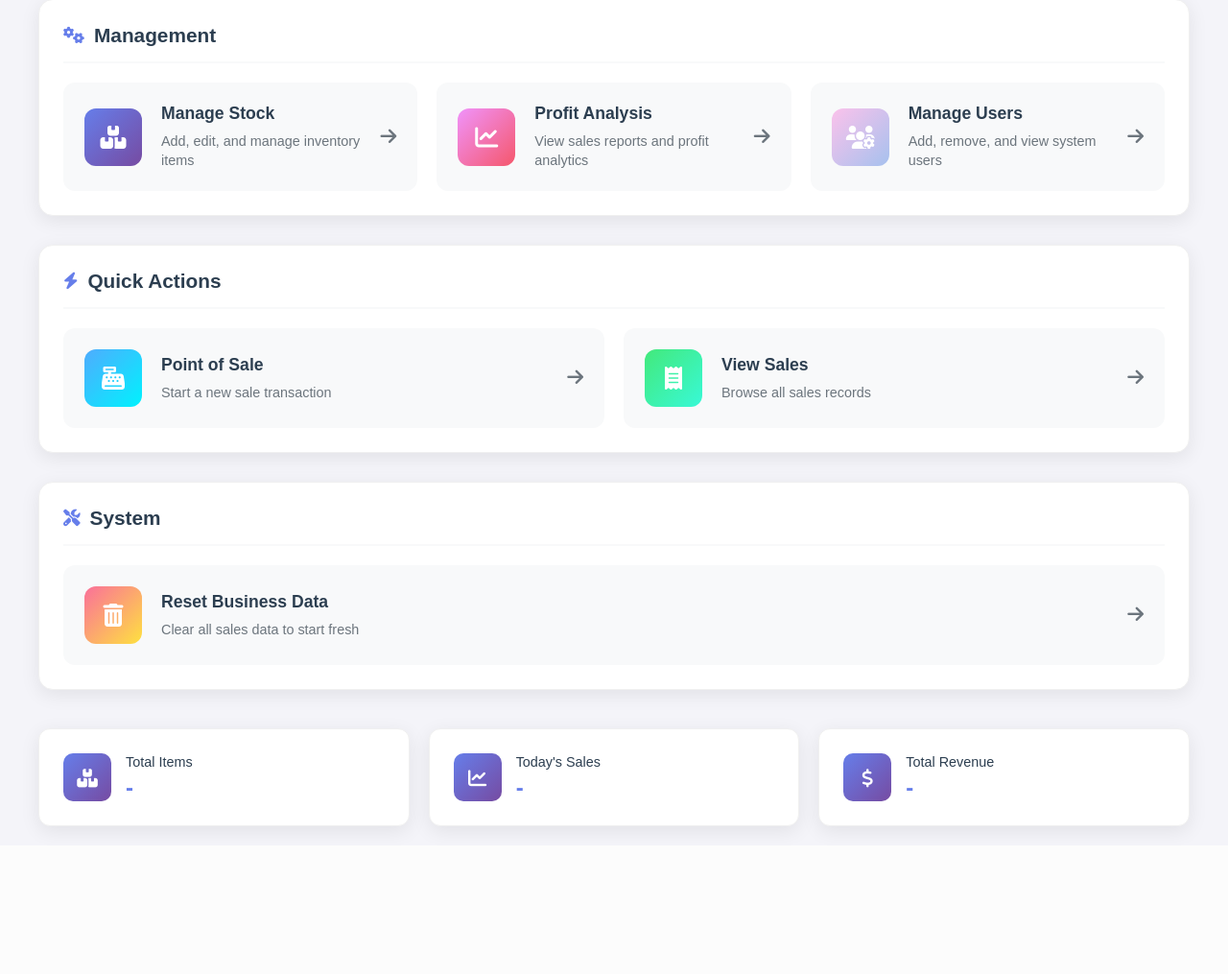
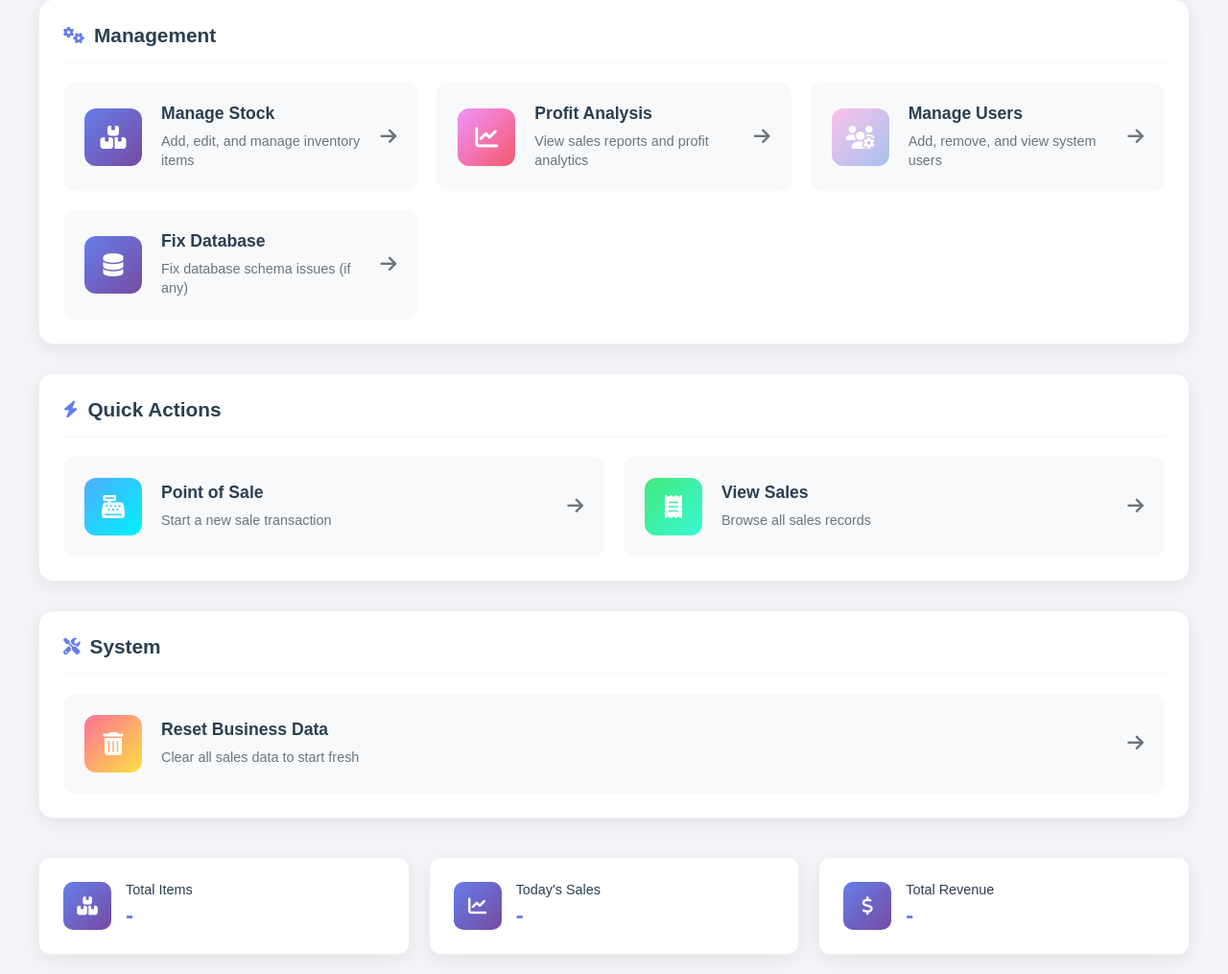
Before and after one commit to kimthedrew/s5-stock-management-system, a Flask app: page /admin/dashboard in a window 1280 px wide. Shown: the part 309-1324 px from the top of the page at 96% size. Before the commit the page ends 1182 px from the top, so only its background shows below. Run offline with Flask 3, Linux system fonts and the light colour scheme; the visitor is signed in with stand-in values (Sample User, id 1); some libraries are stand-ins or nearby versions.

Commit message:
Add manual database fix endpoint accessible from admin dashboard

```diff
--- a/app.py
+++ b/app.py
@@ -774,6 +774,65 @@ def manage_users():
     users = User.query.filter(User.username != 'admin@example.com').all()
     return render_template('admin/users.html', users=users)
 
+@app.route('/admin/fix-database', methods=['GET'])
+def fix_database():
+    """Manual endpoint to fix database schema issues."""
+    if 'user_id' not in session or session['role'] != 'admin':
+        return redirect(url_for('login'))
+
+    try:
+        import psycopg2
+        from urllib.parse import urlparse
+        import os
+
+        database_url = os.environ.get('DATABASE_URL')
+        if not database_url:
+            flash('DATABASE_URL not found', 'error')
+            return redirect(url_for('admin_dashboard'))
+
+        # Parse DATABASE_URL
+        url = urlparse(database_url)
+
+        # Connect to PostgreSQL
+        conn = psycopg2.connect(
+            host=url.hostname,
+            port=url.port,
+            database=url.path[1:],
+            user=url.username,
+            password=url.password,
+            sslmode='require'
+        )
+
+        cur = conn.cursor()
+
+        # Check current column type
+        cur.execute("""
+            SELECT data_type, character_maximum_length
+            FROM information_schema.columns
+            WHERE table_name = 'user' AND column_name = 'password'
+        """)
+
+        result = cur.fetchone()
+        if result:
+            current_type, max_length = result
+            flash(f'Current password column: {current_type}({max_length})', 'info')
+
+            if max_length and max_length < 255:
+                # Alter the column
+                cur.execute('ALTER TABLE "user" ALTER COLUMN password TYPE VARCHAR(255);')
+                conn.commit()
+                flash('✅ Password column successfully expanded to 255 characters!', 'success')
+            else:
+                flash('✅ Password column is already large enough!', 'success')
+
+        cur.close()
+        conn.close()
+
+    except Exception as e:
+        flash(f'❌ Error: {str(e)}', 'error')
+
+    return redirect(url_for('admin_dashboard'))
+
 @app.route('/admin/users/add', methods=['GET', 'POST'])
 def add_user():
     """Add a new user"""
--- a/templates/admin/dashboard.html
+++ b/templates/admin/dashboard.html
@@ -45,6 +45,19 @@
                     <div class="card-content">
                         <h4>Manage Users</h4>
                         <p>Add, remove, and view system users</p>
+                    </div>
+                    <div class="card-arrow">
+                        <i class="fas fa-arrow-right"></i>
+                    </div>
+                </a>
+
+                <a href="{{ url_for('fix_database') }}" class="action-card database-card">
+                    <div class="card-icon">
+                        <i class="fas fa-database"></i>
+                    </div>
+                    <div class="card-content">
+                        <h4>Fix Database</h4>
+                        <p>Fix database schema issues (if any)</p>
                     </div>
                     <div class="card-arrow">
                         <i class="fas fa-arrow-right"></i>
@@ -288,6 +301,10 @@
     background: linear-gradient(135deg, #fbc2eb, #a6c1ee);
 }
 
+.database-card .card-icon {
+    background: linear-gradient(135deg, #667eea, #764ba2);
+}
+
 .card-content {
     flex: 1;
 }
```
